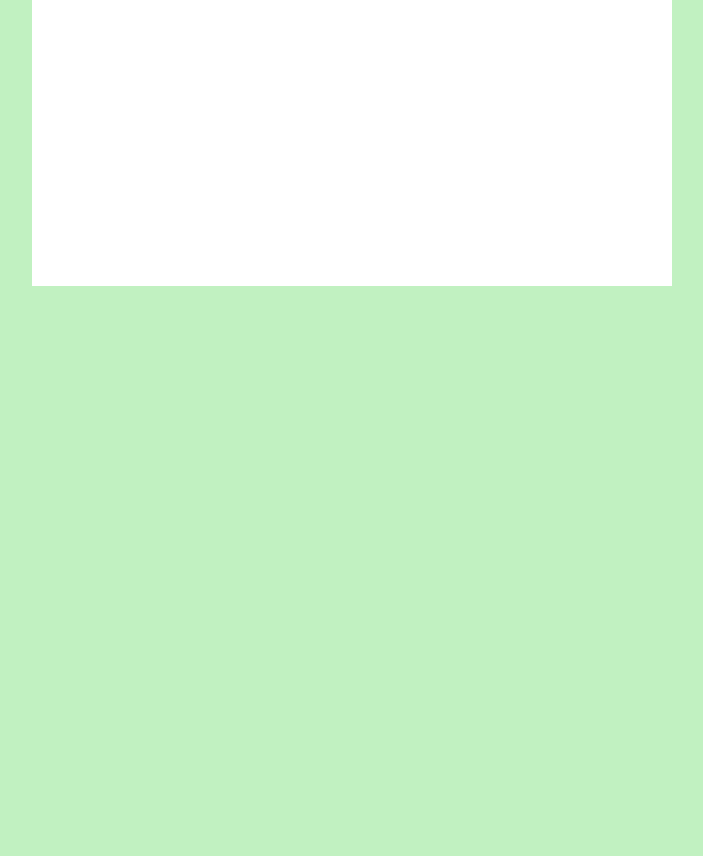
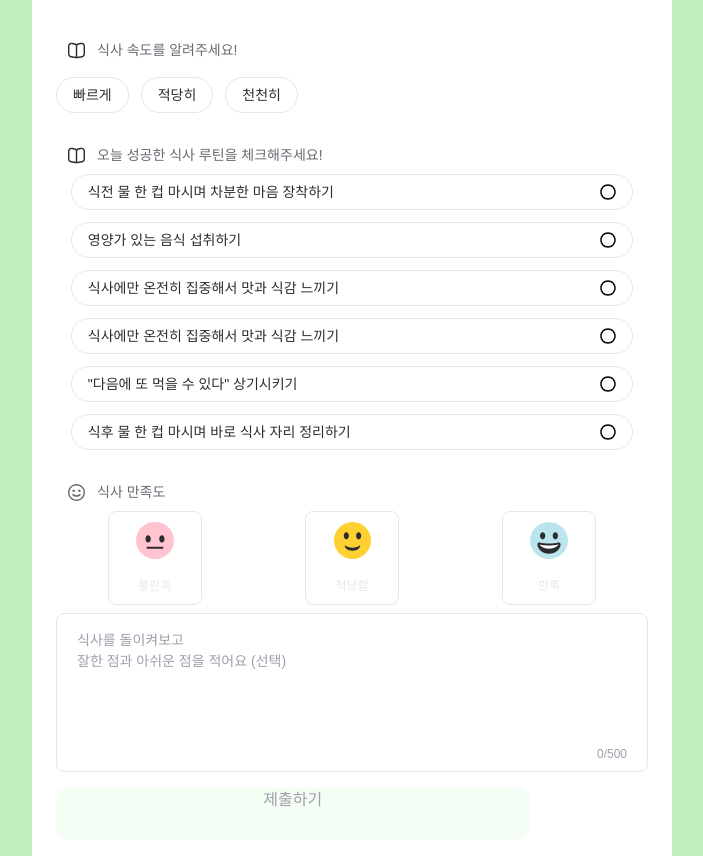
Before and after one commit to hatoruday/mindeating-front, a Next.js app: page /mind/1 in a window 1280 px wide. Before the commit this address had no page. Shown: the part 546-1402 px from the top of the page, without its empty margins (288-991 px from the left). Before the commit the page ends 832 px from the top, so only its background shows below. Built offline with nearby package versions, Linux system fonts and the light colour scheme; a web font is replaced by a local one.

Commit message:
mind post success

```diff
--- a/app/mind/page.tsx
+++ b/app/mind/[userId]/page.tsx
@@ -2,25 +2,29 @@
 import Image from "next/image";
 import { useState } from "react";
 import { RxCross2 } from "react-icons/rx";
-import HungerMeter from "../../components/record/mind/hungerMeter";
+import HungerMeter from "../../../components/record/mind/hungerMeter";
 import { FaRegCircle } from "react-icons/fa";
 import EatingSatiety from "@/components/record/mind/eatingSatiety";
 import FeedbackNote from "@/components/record/mind/feedbackNote";
 import WhatIsYourEatingTime from "@/components/record/whatIsYourEatingTime";
 import Satiety from "@/components/record/mind/eatingSatiety";
 import WhatIsYourTime from "@/components/record/whatIsYourEatingTime";
+import { AiOutlineLoading3Quarters } from "react-icons/ai";
 
 interface SuccessMealRoutine {
   [key: number]: boolean;
 }
+interface IParams {
+  params: { userId: string };
+}
 
-export default function MindFullEating() {
+export default function MindFullEating({ params: { userId } }: IParams) {
   const [menu, setMenu] = useState<string[]>([]); //required
   const [type, setType] = useState<string>("");
   const [when, setWhen] = useState<string>("");
-  const [hunger_before_meal, setHunger_before_meal] = useState<number>(1);
+  const [hunger_before_meal, setHunger_before_meal] = useState<number>(0);
   const hungetList = [1, 2, 3, 4, 5, 6, 7, 8];
-  const [hunger_after_meal, setHunger_After_meal] = useState<number>(3);
+  const [hunger_after_meal, setHunger_After_meal] = useState<number>(0);
   const [speed, setSpeed] = useState<string>("");
   const [amount, setAmount] = useState<string>("");
   const [successed_meal_routine, setSuccesssed_meal_routine] =
@@ -87,6 +91,64 @@ export default function MindFullEating() {
     } = e;
     setNote(value);
   };
+  const [isLoading, setIsLoading] = useState(false);
+  const submitFunction = async () => {
+    console.log(userId);
+    setIsLoading(true);
+    // e.preventDefault();
+
+    // if (loading || userId === "" || password === "") return;
+
+    try {
+      const eatingData = {
+        user_id: userId,
+        record: {
+          menu,
+          type,
+          when,
+          hunger_before_meal,
+          hunger_after_meal,
+          speed,
+          amount,
+          successed_meal_routine,
+          satisfaction,
+          note,
+        },
+      };
+
+      const JSONdata = JSON.stringify(eatingData);
+      const endpoint = "http://13.124.182.175:8000/record/record-eating";
+
+      const options = {
+        method: "POST",
+        headers: {
+          "Content-Type": "application/json",
+        },
+        body: JSONdata,
+      };
+      console.log(options);
+      const response = await fetch(endpoint, options);
+      // console.log(response);
+      if (response.ok) {
+        const result = await response.json();
+        console.log(result);
+        if (result.success) {
+          alert("전송 성공");
+        } else {
+          alert("전송 실패");
+        }
+      } else {
+        // 에러 처리
+        console.error("전송 실패");
+        setIsLoading(false);
+      }
+    } catch (e: any) {
+      // if (e instanceof FirebaseError) {
+      //   setError(e.message);
+      // }
+    } finally {
+    }
+  };
   return (
     <div className="flex flex-col justify-center content-center">
       <header className="flex relative w-full py-3 justify-center">
@@ -109,7 +171,7 @@ export default function MindFullEating() {
           </span>
         </header>
         <input
-          className="w-full h-[52px] px-3 opacity-20 rounded-[10px] text-[14px] bg-black4 placeholder-black3"
+          className="w-full h-[52px] px-3  rounded-[10px] ring-0 text-black1 text-[14px] bg-black4 placeholder-black3"
           value={currentInput}
           onChange={handleInputChange}
           onKeyUp={handleKeyPress}
@@ -233,16 +295,16 @@ export default function MindFullEating() {
           ))}
         </article>
       </section>
-      <section className="flex flex-col justify-center w-full gap-y-2 py-4">
+      <section className="flex flex-col justify-center content-center w-full gap-y-2 py-4">
         <header className="flex px-3 gap-x-3">
           <Image src="/bookIcon.svg" width={17} height={19} alt="bookIcon" />
           <span className="font-medium text-black2 text-[14px]">
             오늘 성공한 식사 루틴을 체크해주세요!
           </span>
         </header>
-        <article className="flex flex-col w-full gap-3">
+        <article className="flex flex-col w-full  gap-3">
           {routineCheckList.map((routine, index) => (
-            <div key={index}>
+            <div key={index} className="flex justify-center">
               <button
                 onClick={() => {
                   const newSuccessedMealRoutine = { ...successed_meal_routine };
@@ -281,14 +343,39 @@ export default function MindFullEating() {
             식사 만족도
           </span>
         </header>
-        <Satiety selectedEmoji={satisfactionIndex} />
+        <Satiety
+          satisfaction={satisfaction}
+          setSatisfaction={setSatisfaction}
+        />
         <FeedbackNote note={note} setNote={setNote} />
       </section>
-      <button className="w-[330px] h-[52px] rounded-xl bg-green3">
-        <p className="text-base font-medium text-center text-black3">
-          제출하기
-        </p>
-      </button>
+
+      {menu.length > 0 &&
+      type != "" &&
+      when != "" &&
+      hunger_before_meal != 0 &&
+      hunger_after_meal != 0 &&
+      speed != "" &&
+      satisfaction != "" ? (
+        <button
+          onClick={() => submitFunction()}
+          className="w-4/5 h-[52px] rounded-xl flex justify-center content-center items-center bg-green2"
+        >
+          {isLoading ? (
+            <AiOutlineLoading3Quarters className="animate-spin text-xl font-medium " />
+          ) : (
+            <p className="text-base font-medium text-center text-black1">
+              제출하기
+            </p>
+          )}
+        </button>
+      ) : (
+        <button className="w-4/5 h-[52px] rounded-xl flex justify-center content-center bg-green3">
+          <p className="text-base font-medium text-center text-black3">
+            제출하기
+          </p>
+        </button>
+      )}
     </div>
   );
 }
--- a/components/record/mind/eatingSatiety.tsx
+++ b/components/record/mind/eatingSatiety.tsx
@@ -1,11 +1,24 @@
 import Image from "next/image";
 
-export default function Satiety({ selectedEmoji }: { selectedEmoji: number }) {
+export default function Satiety({
+  satisfaction,
+  setSatisfaction,
+}: {
+  satisfaction: string;
+  setSatisfaction: (satisfaction: string) => void;
+}) {
   return (
     <div className="flex justify-around">
-      <div
+      <button
+        onClick={() => {
+          if (satisfaction != "불만족") {
+            setSatisfaction("불만족");
+          } else {
+            setSatisfaction("");
+          }
+        }}
         className={`flex flex-col justify-around content-center items-center w-[94px] h-[94px] rounded-lg border ${
-          selectedEmoji === 0 ? "border-green2" : "border-black4"
+          satisfaction === "불만족" ? "border-green2" : "border-black4"
         }`}
       >
         <Image
@@ -17,16 +30,23 @@ export default function Satiety({ selectedEmoji }: { selectedEmoji: number }) {
 
         <span
           className={`text-[12px] ${
-            selectedEmoji === 0 ? "font-bold text-black1" : "text-black4"
+            satisfaction === "불만족" ? "font-bold text-black1" : "text-black4"
           }`}
         >
           불만족
         </span>
-      </div>
+      </button>
 
-      <div
+      <button
+        onClick={() => {
+          if (satisfaction != "적당함") {
+            setSatisfaction("적당함");
+          } else {
+            setSatisfaction("");
+          }
+        }}
         className={`flex flex-col justify-around content-center items-center w-[94px] h-[94px] rounded-lg border ${
-          selectedEmoji === 1 ? "border-green2" : "border-black4"
+          satisfaction === "적당함" ? "border-green2" : "border-black4"
         }`}
       >
         <Image
@@ -38,16 +58,23 @@ export default function Satiety({ selectedEmoji }: { selectedEmoji: number }) {
 
         <span
           className={`text-[12px] ${
-            selectedEmoji === 1 ? "font-bold text-black1" : "text-black4"
+            satisfaction === "적당함" ? "font-bold text-black1" : "text-black4"
           }`}
         >
           적당함
         </span>
-      </div>
+      </button>
 
-      <div
+      <button
+        onClick={() => {
+          if (satisfaction != "만족") {
+            setSatisfaction("만족");
+          } else {
+            setSatisfaction("");
+          }
+        }}
         className={`flex flex-col justify-around content-center items-center w-[94px] h-[94px] rounded-lg border ${
-          selectedEmoji === 2 ? "border-green2" : "border-black4"
+          satisfaction === "만족" ? "border-green2" : "border-black4"
         }`}
       >
         <Image
@@ -59,12 +86,12 @@ export default function Satiety({ selectedEmoji }: { selectedEmoji: number }) {
 
         <span
           className={`text-[12px] ${
-            selectedEmoji === 2 ? "font-bold text-black1" : "text-black4"
+            satisfaction === "만족" ? "font-bold text-black1" : "text-black4"
           }`}
         >
           만족
         </span>
-      </div>
+      </button>
     </div>
   );
 }
--- a/components/record/mind/feedbackNote.tsx
+++ b/components/record/mind/feedbackNote.tsx
@@ -6,7 +6,7 @@ export default function FeedbackNote({
   setNote: (note: string) => void;
 }) {
   return (
-    <div className="flex relative w-[330px] h-[159px] px-2 py-4 rounded-lg border border-black4">
+    <div className="flex relative w--full min-h-[159px] px-2 py-4 rounded-lg border border-black4">
       <textarea
         className="w-full h-full px-3 text-start text-[14px] placeholder-black3 resize-none focus:outline-none focus:ring-0"
         value={note}
```
Also changed, not shown: app/login/[id]/page.tsx (line endings or trailing spaces).
